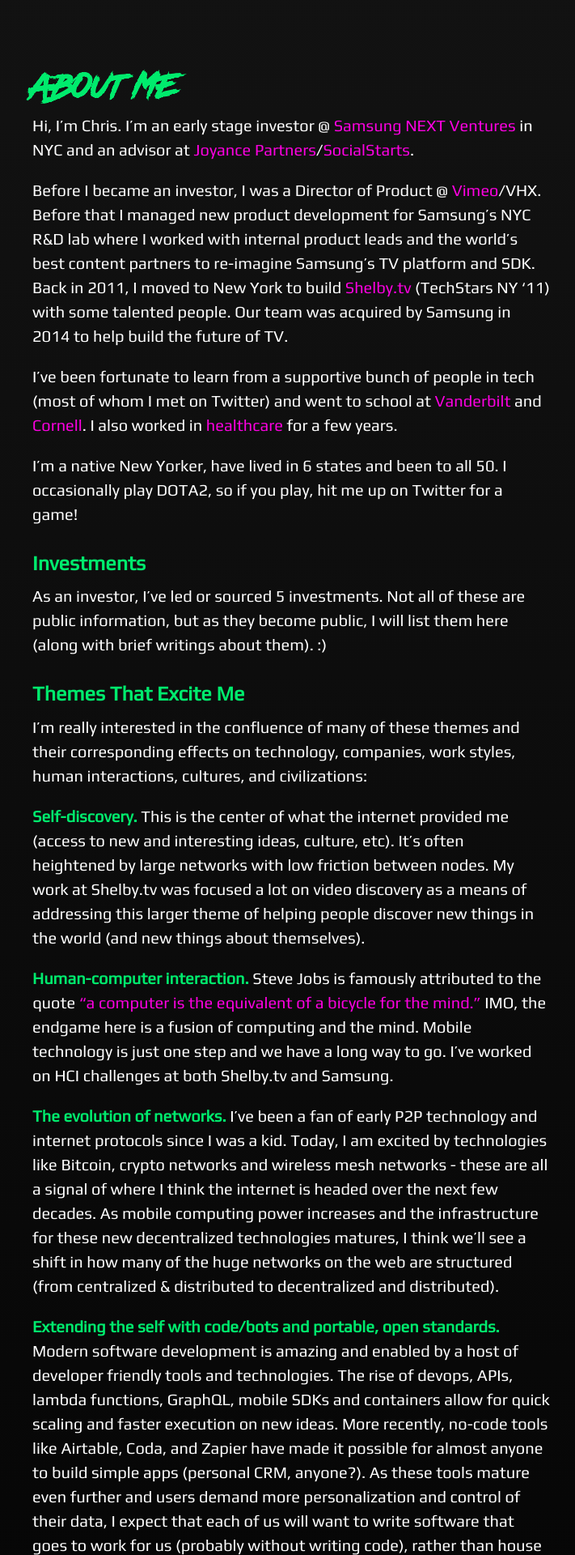
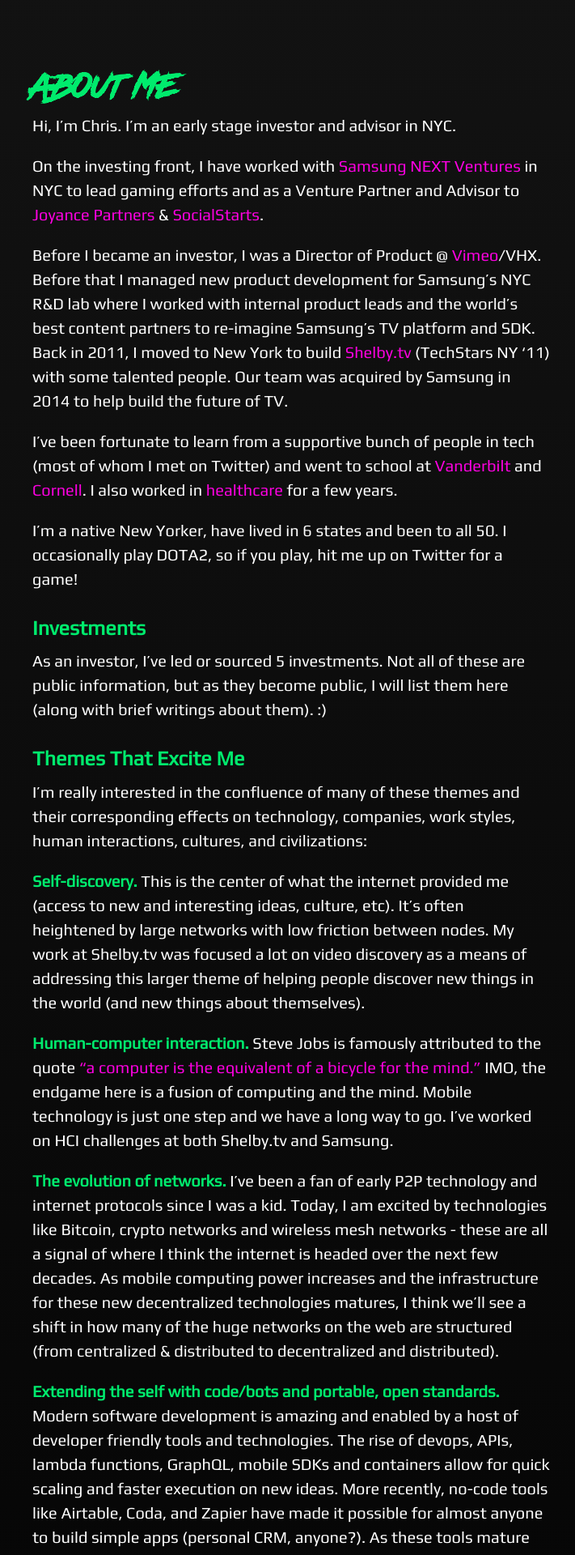
Before and after one commit to ckurdziel/ckurdziel.github.com, a Jekyll site: the page built from about.md, in a window 1280 px wide. Shown: the top 1920 px of the page at 81% size, without its empty margins (520-1231 px from the left). Built offline with Jekyll 4.4.1, drawn with Linux system fonts in a browser that asks for light colours.

Commit message:
Update about

```diff
--- a/about.md
+++ b/about.md
@@ -5,7 +5,9 @@ permalink: /about/
 tags: [about, me, chris kurdziel]
 ---
 
-Hi, I'm Chris. I'm an early stage investor @ [Samsung NEXT Ventures][0] in NYC and an advisor at [Joyance Partners][1]/[SocialStarts](http://socialstarts.com).
+Hi, I'm Chris. I'm an early stage investor and advisor in NYC.
+
+On the investing front, I have worked with [Samsung NEXT Ventures][0] in NYC to lead gaming efforts and as a Venture Partner and Advisor to [Joyance Partners][1] & [SocialStarts](http://socialstarts.com).
 
 Before I became an investor, I was a Director of Product @ [Vimeo][2]/VHX. Before that I managed new product development for Samsung’s NYC R&D lab where I worked with internal product leads and the world's best content partners to re-imagine Samsung’s TV platform and SDK. Back in 2011, I moved to New York to build [Shelby.tv][3] (TechStars NY '11) with some talented people. Our team was acquired by Samsung in 2014 to help build the future of TV.
 
```
